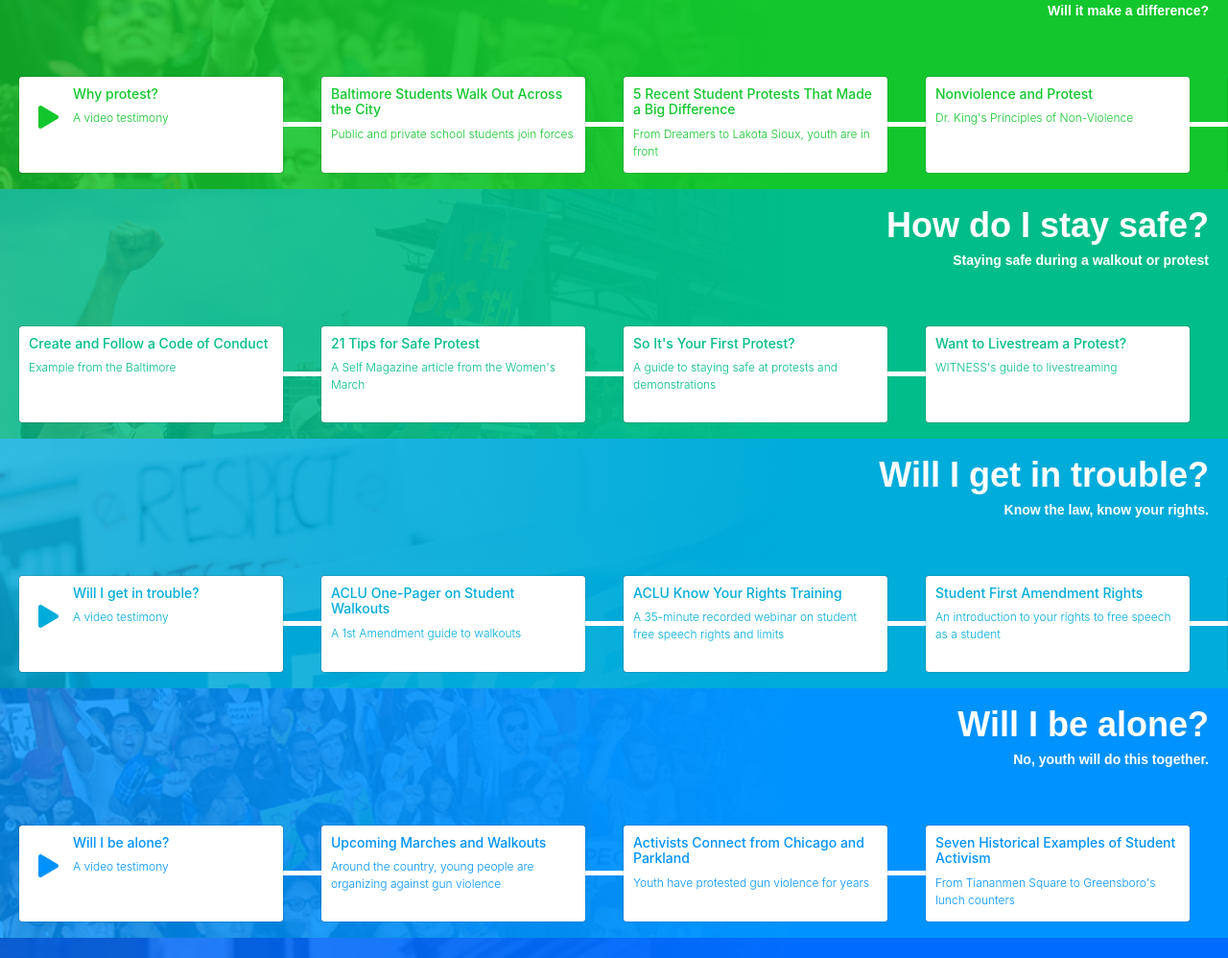
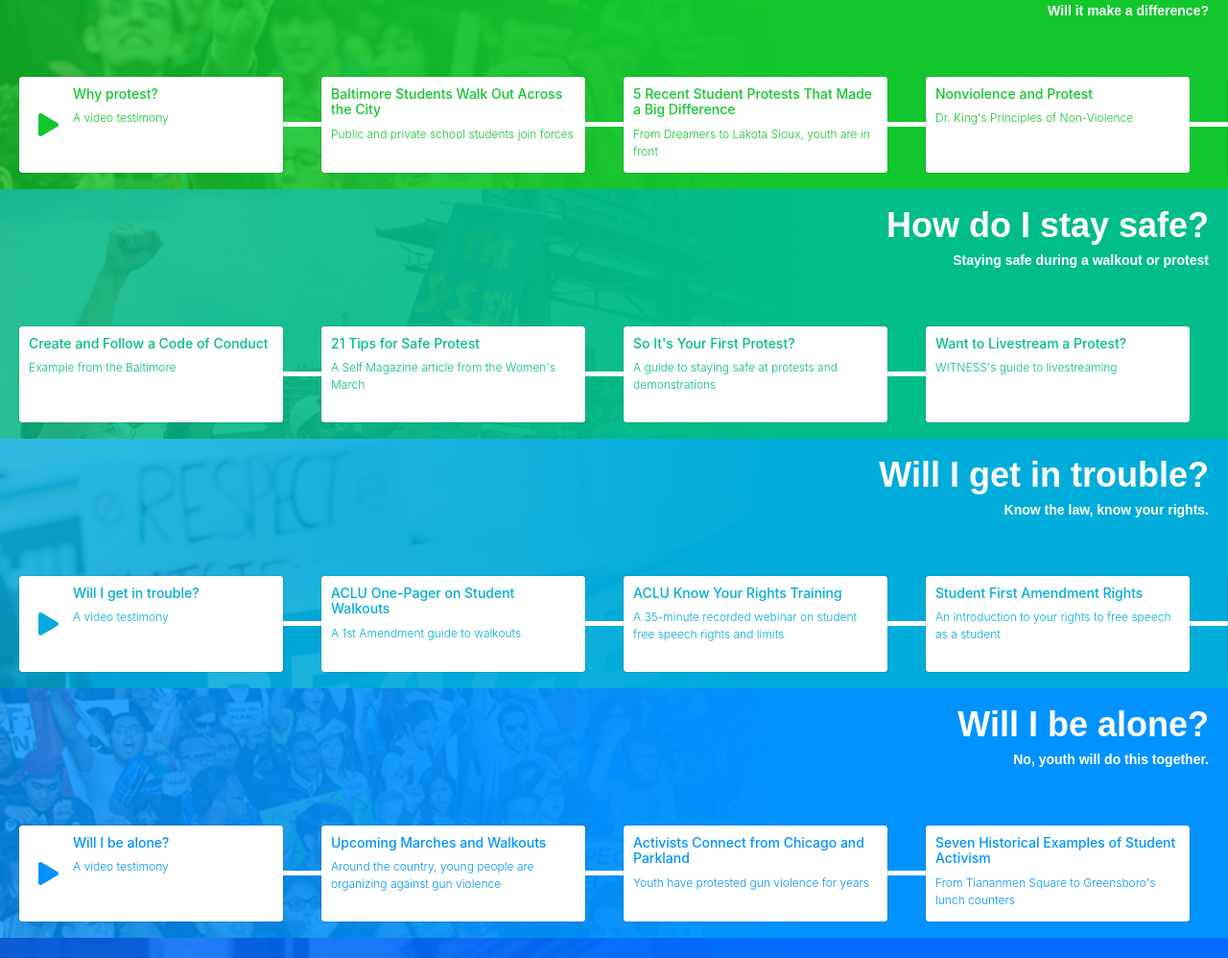
Before and after one commit to youthinfront/youthinfront-site, a Jekyll site: the page built from index.md, in a window 1280 px wide and 1400 px high. Shown: the part 183-1181 px from the top of the window at 96% size. Built offline with Jekyll 4.4.1, drawn with Linux system fonts in a browser that asks for light colours; nearby versions of some CDN libraries.

Commit message:
center play button

```diff
--- a/css/yif.css
+++ b/css/yif.css
@@ -230,8 +230,9 @@ img.page-logo {
 }
 
 .video-timeline-description > i {
+    align-self: center;
     font-size: 24px;
-    margin: 20px 15px 0 10px;
+    margin: 0 15px 0 10px;
 }
 
 .side-bleed {
```
